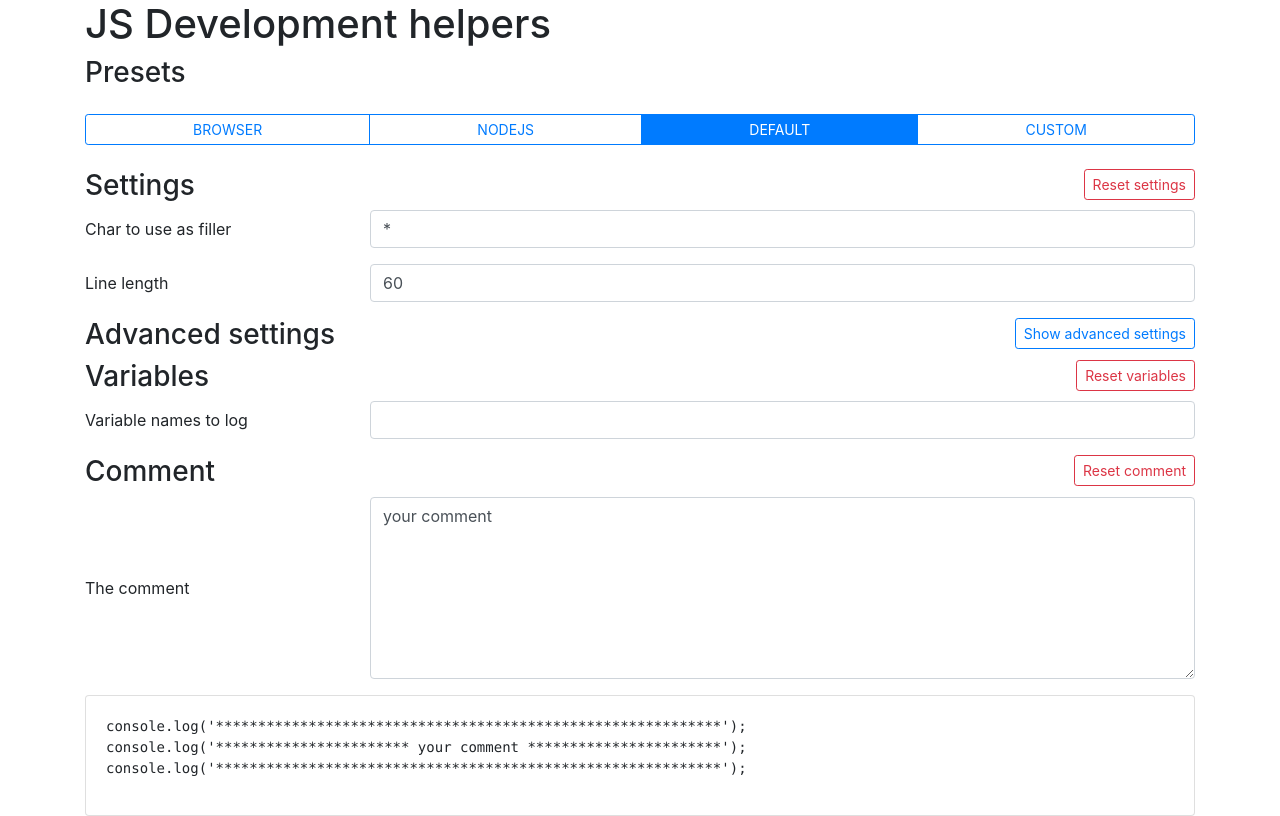
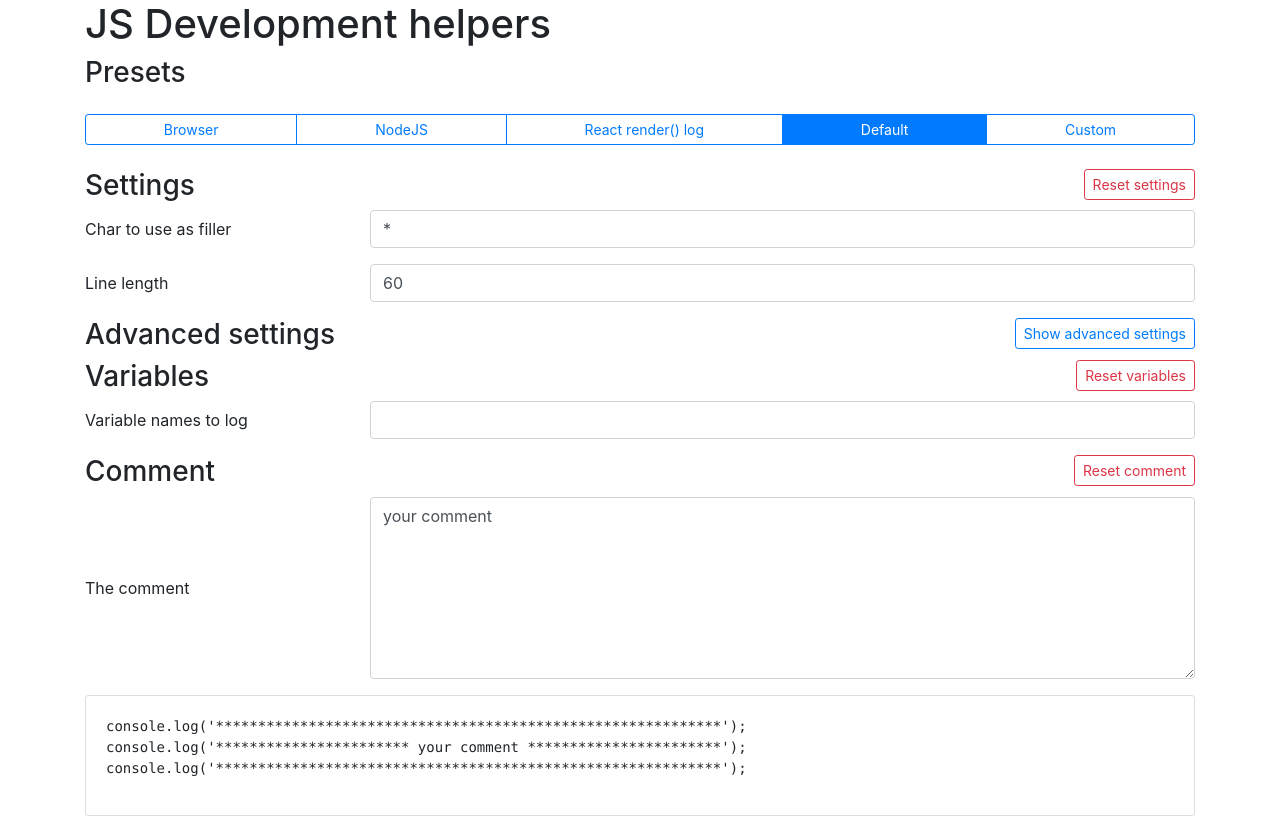
Before and after one commit to kbanach/JavaScript-Helpers, a React (Create React App) app: page / in a window 1280 px wide. Built offline with nearby package versions, Linux system fonts and the light colour scheme.

Commit message:
Add React render() settings preset
feat: add preset to copy-paste into Reacts render()
refactor: move settings state into `values` property, so it's easier to distinguish UI props from the actual settings

```diff
--- a/src/components/Output/Output.js
+++ b/src/components/Output/Output.js
@@ -57,7 +57,7 @@ Output.propTypes = {
 const mapStateToProps = (state) => ({
   vars: state.vars.vars,
   comment: state.comment,
-  settings: state.settings,
+  settings: state.settings.values,
 });
 
 export default connect(mapStateToProps)(Output);
--- a/src/components/Presets/Presets.js
+++ b/src/components/Presets/Presets.js
@@ -9,24 +9,29 @@ import { loadSettingsPreset } from '../Settings/Settings.actions';
 import { PRESETS } from '../Settings/Settings.reducers';
 
 class Presets extends React.Component {
+
+
   render() {
+    const buttons = [];
+
+    for (const key of Object.keys(PRESETS)) {
+      if (this.props.activePreset === key) {
+        buttons.push(<Button key={key}>{PRESETS[key]}</Button>);
+      } else {
+        buttons.push(
+          <Button key={key} variant='outline-primary'
+            onClick={() => this.props.changePreset(key)}
+          >{PRESETS[key]}</Button>
+        )
+      }
+    }
+
     return (
     <Row>
       <Col className="d-flex flex-column">
         <h3>Presets</h3>
-
         <ButtonGroup size="sm" className="mt-3">
-          {PRESETS.map(
-            (p, k) => {
-              if (this.props.activePreset === p) {
-                return <Button key={k}>{p}</Button>;
-              }
-
-              return (
-                <Button variant='outline-primary' key={k} onClick={() => this.props.changePreset(p)}>{p}</Button>
-              );
-            }
-          )}
+          {buttons}
         </ButtonGroup>
         <br />
       </Col>
@@ -39,7 +44,7 @@ Presets.propTypes = {
 };
 
 const mapStateToProps = (state) => ({
-  activePreset: state.settings.presetType,
+  activePreset: state.settings.currentPreset,
 });
 
 const mapDispatchToProps = (dispatch) => ({
--- a/src/components/Settings/Settings.actions.js
+++ b/src/components/Settings/Settings.actions.js
@@ -19,10 +19,10 @@ export function resetSettings() {
   };
 }
 
-export function updateSettings(settings) {
+export function updateSettings(newSettingsValues) {
   return {
     type: SettingsActions.UPDATE_SETTINGS,
-    settings,
+    newSettingsValues,
   };
 }
 
--- a/src/components/Settings/Settings.js
+++ b/src/components/Settings/Settings.js
@@ -126,12 +126,13 @@ Settings.propTypes = {
 };
 
 const mapStateToProps = (state) => ({
-  ...state.settings,
+  showAdvancedSettings: state.settings.showAdvancedSettings,
+  ...state.settings.values,
 });
 
 const mapDispatchToProps = (dispatch) => ({
-  onChange: (settings) => {
-    dispatch(updateSettings(settings));
+  onChange: (newSettingsValues) => {
+    dispatch(updateSettings(newSettingsValues));
   },
   showAdvanced: () => {
     dispatch(showAdvancedSettings());
--- a/src/components/Settings/Settings.reducers.js
+++ b/src/components/Settings/Settings.reducers.js
@@ -1,10 +1,12 @@
 import { SettingsActions } from './Settings.actions';
 
 const settingsInitialState = {
-  presetType: 'DEFAULT',
+  currentPreset: 'DEFAULT',
+  showAdvancedSettings: false,
+  values: {
+    presetType: 'Default',
     filler: '*',
     lineLength: 60,
-  showAdvancedSettings: false,
     lineStart: 'console.log(',
     lineEnd: ');',
     charEscaper: "'",
@@ -13,11 +15,12 @@ const settingsInitialState = {
     variableWrapperCodePostfix: ", null, '\\t')",
     generalPrefix: "",
     generalPostfix: "",
+  }
 };
 
-const presets = {
+const presetsValues = {
   BROWSER: {
-    presetType: 'BROWSER',
+    presetType: 'Browser',
     lineStart: 'console.log(',
     lineEnd: ');',
     charEscaper: "'",
@@ -28,7 +31,7 @@ const presets = {
     generalPostfix: "",
   },
   NODEJS: {
-    presetType: 'NODEJS',
+    presetType: 'NodeJS',
     lineStart: 'console.log(',
     lineEnd: ');',
     charEscaper: "'",
@@ -37,20 +40,39 @@ const presets = {
     variableWrapperCodePostfix: ", false, 5)",
     generalPrefix: "const util = require('util');",
   },
-  DEFAULT: settingsInitialState,
+  REACT_RENDER: {
+    presetType: 'React render() log',
+    lineStart: '',
+    lineEnd: '<br />',
+    charEscaper: "",
+    variableConcatenateChar: "",
+    variableWrapperCodePrefix: "{JSON.stringify(",
+    variableWrapperCodePostfix: ", null, '\\t')}",
+    generalPrefix: "<pre>",
+    generalPostfix: "</pre>",
+  },
+  DEFAULT: {
+    ...settingsInitialState.values
+  },
   CUSTOM: {
-    presetType: 'CUSTOM',
+    presetType: 'Custom',
   },
 };
 
-export const PRESETS = Object.keys(presets);
+export const PRESETS = Object.keys(presetsValues).reduce((prevValue, newValue) => {
+  return {...prevValue, [newValue]: presetsValues[newValue].presetType};
+}, {});
 
-export function settings(state = presets.DEFAULT, action) {
+export function settings(state = settingsInitialState, action) {
   switch (action.type) {
     case SettingsActions.LOAD_PRESET:
       return {
         ...state,
-        ...(presets[action.preset])
+        currentPreset: action.preset,
+        values: {
+          ...state.values,
+          ...presetsValues[action.preset],
+        }
       };
     case SettingsActions.RESET_SETTINGS:
       return {
@@ -59,8 +81,11 @@ export function settings(state = presets.DEFAULT, action) {
     case SettingsActions.UPDATE_SETTINGS:
       return {
         ...state,
-        ...(presets.CUSTOM),
-        ...action.settings,
+        values: {
+          ...state.values,
+          ...presetsValues.CUSTOM,
+          ...action.newSettingsValues,
+        }
       };
     case SettingsActions.SHOW_ADVANCED:
       return {
```
Lines whose indentation alone changed are shown as unchanged.
